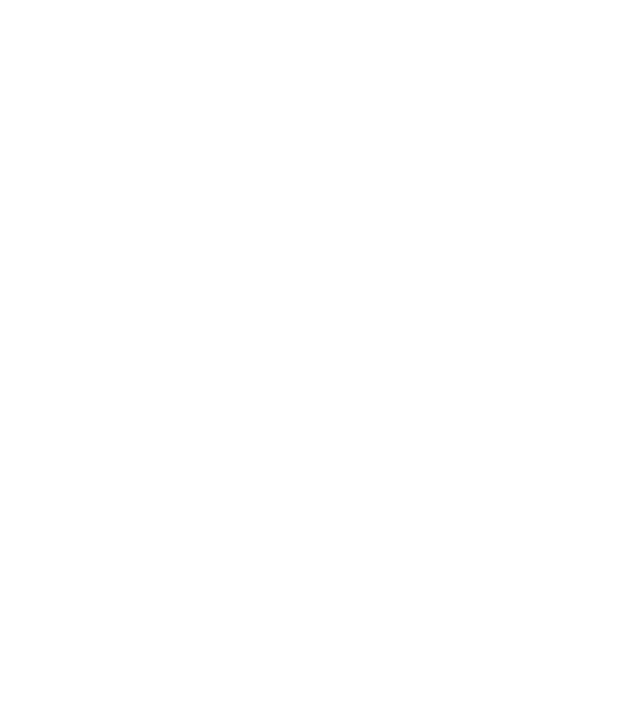
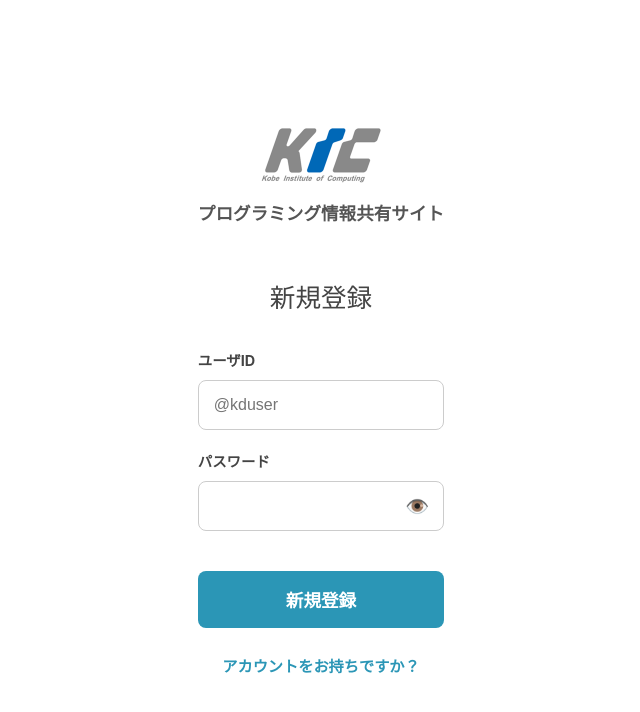
Before and after one commit to C6people/articles, a Vue app in the folder app/: page /signup in a window 1280 px wide. Before the commit this address had no page. Shown: the top 712 px of the page, without its empty margins (319-959 px from the left). Built offline with nearby package versions, Linux system fonts and the light colour scheme; the HTML template or start-up script is replaced by a standard one.

Commit message:
signupの画面

```diff
--- /dev/null
+++ b/app/src/components/SignUp.vue
@@ -0,0 +1,207 @@
+<script setup lang="ts">
+import { ref } from 'vue'
+
+const userId = ref('')
+const password = ref('')
+const showPassword = ref(false)
+const showHomePage = ref(false)
+const userIdError = ref(false)
+const passwordError = ref(false)
+
+const passwordType = () => (showPassword.value ? 'text' : 'password')
+const passwordIcon = () => (showPassword.value ? '🔓' : '👁️')
+
+const togglePassword = () => {
+  showPassword.value = !showPassword.value
+}
+
+const validateAndSubmit = () => {
+  userIdError.value = !userId.value.trim()
+  passwordError.value = !password.value.trim()
+
+  if (!userIdError.value && !passwordError.value) {
+    showHomePage.value = true
+  }
+}
+
+const goBack = () => {
+  showHomePage.value = false
+  userId.value = ''
+  password.value = ''
+  userIdError.value = false
+  passwordError.value = false
+}
+</script>
+
+<template>
+  <div class="page-wrapper">
+    <section v-if="!showHomePage" class="container" aria-labelledby="signup-heading">
+      <div class="logo">
+        <img src="../assets/logo.png" alt="KIC 神戸電子専門学校" />
+      </div>
+      <div class="site-title">プログラミング情報共有サイト</div>
+
+      <h1 id="signup-heading">新規登録</h1>
+
+      <div class="form-group">
+        <label for="userId">ユーザID</label>
+        <input
+          id="userId"
+          type="text"
+          v-model="userId"
+          placeholder="@kduser"
+          aria-invalid="userIdError"
+          :aria-describedby="userIdError ? 'userId-error' : undefined"
+        />
+        <p v-if="userIdError" id="userId-error" class="error-msg">ユーザIDを入力してください</p>
+      </div>
+
+      <div class="form-group">
+        <label for="password">パスワード</label>
+        <div class="password-wrapper">
+          <input
+            id="password"
+            :type="passwordType()"
+            v-model="password"
+            aria-invalid="passwordError"
+            :aria-describedby="passwordError ? 'password-error' : undefined"
+          />
+          <button type="button" class="toggle-password" @click="togglePassword" aria-label="パスワード表示切り替え">
+            {{ passwordIcon() }}
+          </button>
+        </div>
+        <p v-if="passwordError" id="password-error" class="error-msg">パスワードを入力してください</p>
+      </div>
+
+      <button type="button" class="submit-btn" @click="validateAndSubmit">新規登録</button>
+      <button type="button" class="footer-link" @click="goBack">アカウントをお持ちですか？</button>
+    </section>
+
+    <section v-else class="container home-page" aria-label="ホーム画面">
+      <div class="logo">
+        <img src="../assets/logo.png" alt="KIC" />
+      </div>
+      <h1>ホーム画面</h1>
+      <p>ログインに成功しました！</p>
+      <p>ここはダミーのホーム画面です。</p>
+      <button class="submit-btn" type="button" @click="goBack">戻る</button>
+    </section>
+  </div>
+</template>
+
+<style scoped>
+.page-wrapper {
+  min-height: 100vh;
+  display: flex;
+  justify-content: center;
+  align-items: center;
+  background-color: #ffffff;
+  padding: 24px;
+}
+
+.container {
+  width: 100%;
+  max-width: 400px;
+  padding: 20px;
+  text-align: center;
+  box-sizing: border-box;
+}
+
+.logo {
+  margin-bottom: 10px;
+}
+
+.logo img {
+  max-width: 150px;
+  height: auto;
+}
+
+.site-title {
+  font-size: 1.1rem;
+  font-weight: bold;
+  color: #555;
+  margin-bottom: 50px;
+}
+
+h1 {
+  font-size: 1.6rem;
+  color: #444;
+  margin-bottom: 30px;
+}
+
+.form-group {
+  text-align: left;
+  margin-bottom: 20px;
+  position: relative;
+}
+
+label {
+  display: block;
+  font-size: 0.9rem;
+  font-weight: bold;
+  margin-bottom: 8px;
+  color: #444;
+}
+
+input {
+  width: 100%;
+  padding: 15px;
+  border: 1px solid #ccc;
+  border-radius: 8px;
+  box-sizing: border-box;
+  font-size: 1rem;
+}
+
+.error-msg {
+  color: #ff4d4d;
+  font-size: 0.8rem;
+  margin-top: 5px;
+}
+
+.password-wrapper {
+  position: relative;
+}
+
+.toggle-password {
+  position: absolute;
+  right: 15px;
+  top: 50%;
+  transform: translateY(-50%);
+  cursor: pointer;
+  font-size: 1.2rem;
+  user-select: none;
+  border: none;
+  background: none;
+  padding: 0;
+}
+
+.submit-btn {
+  width: 100%;
+  padding: 16px;
+  background-color: #2b96b6;
+  color: white;
+  border: none;
+  border-radius: 8px;
+  font-size: 1.1rem;
+  font-weight: bold;
+  cursor: pointer;
+  margin-top: 20px;
+}
+
+.footer-link {
+  margin-top: 25px;
+  display: block;
+  color: #2b96b6;
+  text-decoration: none;
+  font-size: 0.95rem;
+  font-weight: bold;
+  cursor: pointer;
+  background: none;
+  border: none;
+  width: 100%;
+}
+
+.home-page {
+  text-align: center;
+}
+</style>
--- a/app/src/router/index.ts
+++ b/app/src/router/index.ts
@@ -2,6 +2,8 @@
 import HomeView from '../components/HomeView.vue'
 import PostFormView from '../components/PostFormView.vue'
 import LoginView from '../components/Login.vue'
+import SignUpView from '../components/SignUp.vue'
+
 const routes = [
   {
     path: '/',
@@ -17,6 +19,11 @@
     path: '/login',
     name: 'Login',
     component: LoginView
+  },
+  {
+    path: '/signup',
+    name: 'SignUp',
+    component: SignUpView
   }
 ]
 
```
